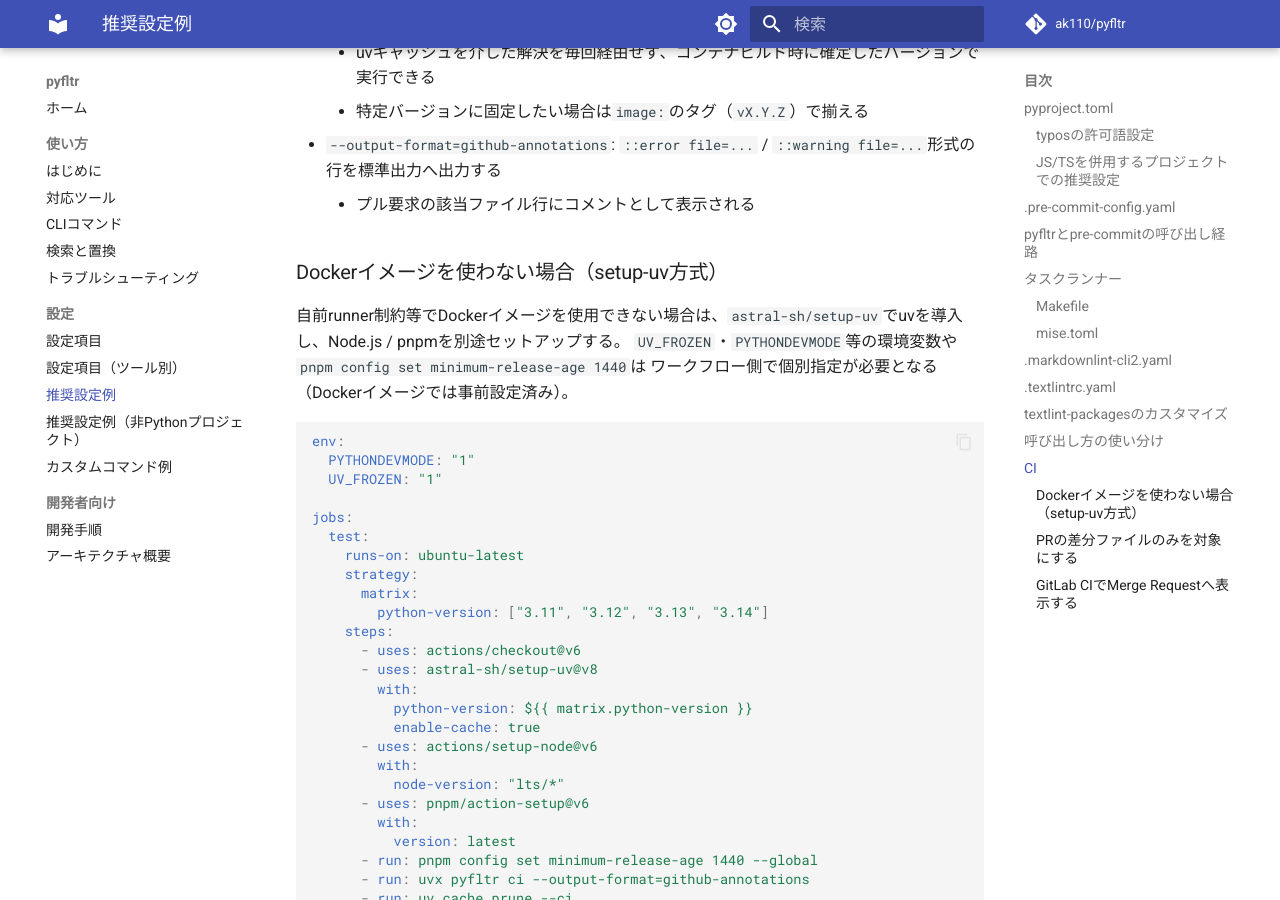
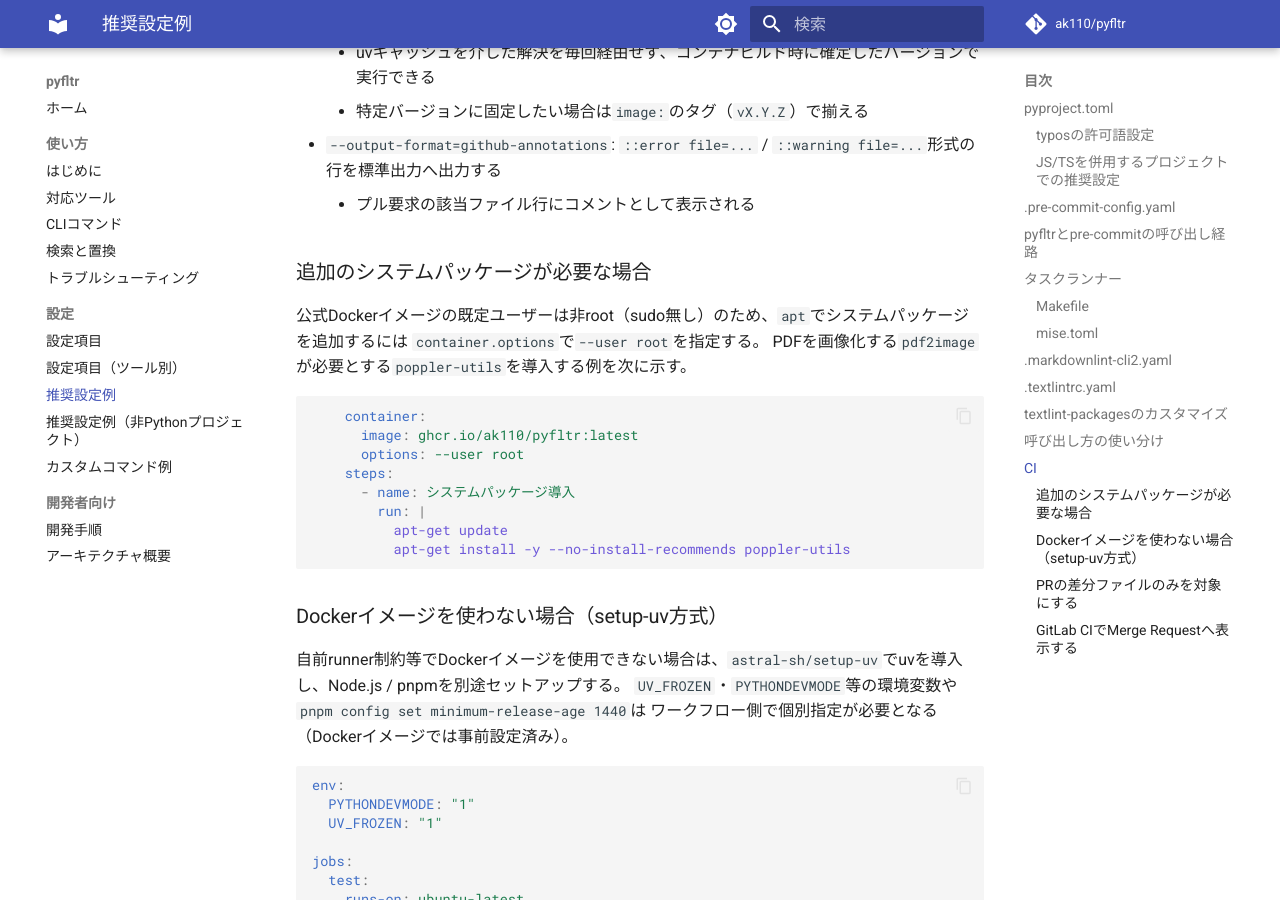
Before and after one commit to ak110/pyfltr, an MkDocs documentation site: the page built from docs/guide/recommended.md, in a window 1280 px wide and 900 px high, scrolled down 10609 px. Built offline with MkDocs 1.6.1 and Material for MkDocs 9.7.7, drawn with Linux system fonts in a browser that asks for light colours; comment, search, counter and statistics services are not loaded.

Commit message:
docs(recommended): CIコンテナーへのシステムパッケージ追加手順を追記する
公式Dockerイメージの既定ユーザーは非rootのため、aptでのパッケージ追加には
--user root指定が必要である点をpoppler-utilsの例とともに示す。

Co-Authored-By: Claude Opus 4.7 (1M context) <noreply@anthropic.com>

````diff
--- a/docs/guide/recommended.md
+++ b/docs/guide/recommended.md
@@ -459,6 +459,23 @@ jobs:
 - `--output-format=github-annotations`: `::error file=...` / `::warning file=...`形式の行を標準出力へ出力する
     - プル要求の該当ファイル行にコメントとして表示される
 
+### 追加のシステムパッケージが必要な場合
+
+公式Dockerイメージの既定ユーザーは非root（sudo無し）のため、`apt`でシステムパッケージを追加するには
+`container.options`で`--user root`を指定する。
+PDFを画像化する`pdf2image`が必要とする`poppler-utils`を導入する例を次に示す。
+
+```yaml
+    container:
+      image: ghcr.io/ak110/pyfltr:latest
+      options: --user root
+    steps:
+      - name: システムパッケージ導入
+        run: |
+          apt-get update
+          apt-get install -y --no-install-recommends poppler-utils
+```
+
 ### Dockerイメージを使わない場合（setup-uv方式）
 
 自前runner制約等でDockerイメージを使用できない場合は、`astral-sh/setup-uv`でuvを導入し、Node.js / pnpmを別途セットアップする。
````
